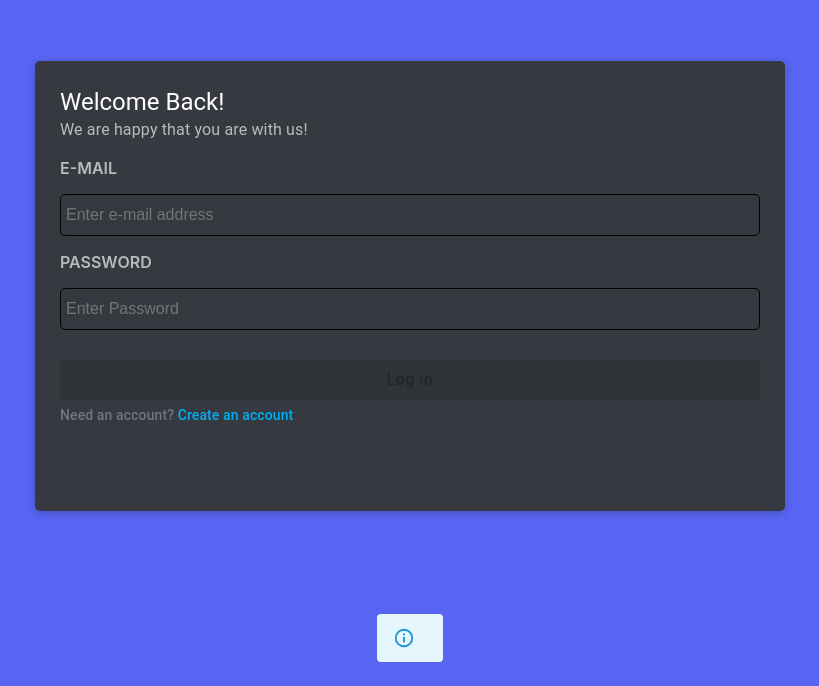
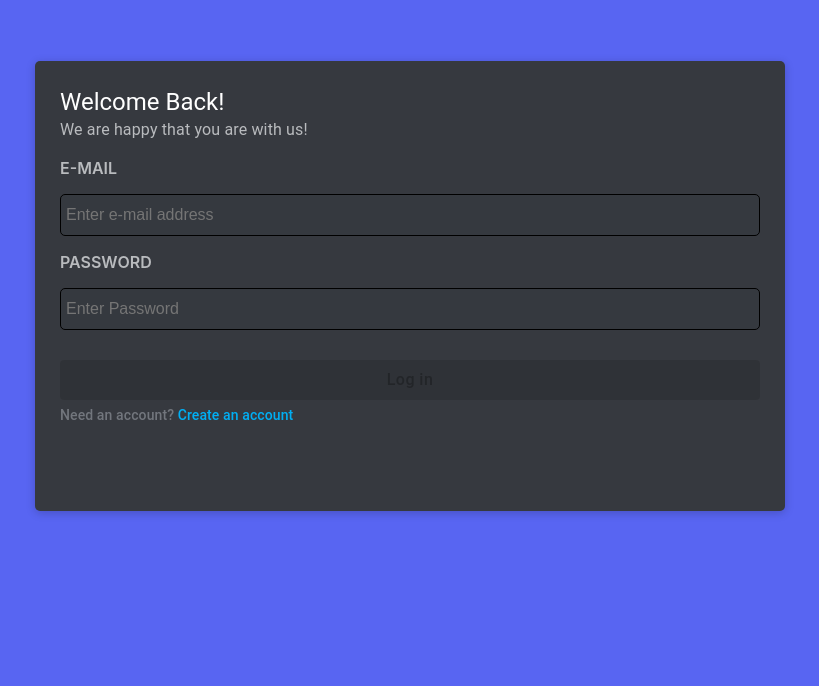
Before and after one commit to tanmaypakhale/discord-app, a React (Create React App) app in the folder discord-frontend/: page /login in a window 1280 px wide. Shown: the part 114-800 px from the top of the page, without its empty margins (230-1049 px from the left). Built offline with nearby package versions, Linux system fonts and the light colour scheme.

Commit message:
file added

```diff
--- a/discord-frontend/src/shared/AlertNotification.js
+++ b/discord-frontend/src/shared/AlertNotification.js
@@ -7,9 +7,9 @@ import { getActions } from '../store/actions/alertActions';
 const AlertNotification = ({showAlertMessage,closeAlertMessage,alertMessageContent}) => {
   return (
     <Snackbar anchorOrigin={ {vertical: 'bottom', horizontal: 'center'}}
-    open
-    onClose={()=>{}}
-    autoHideDuration={6000}
+      open={showAlertMessage}
+      onClose={closeAlertMessage}
+      autoHideDuration={6000}
     >
         <Alert severity='info'>{alertMessageContent}</Alert>
     </Snackbar>
```
